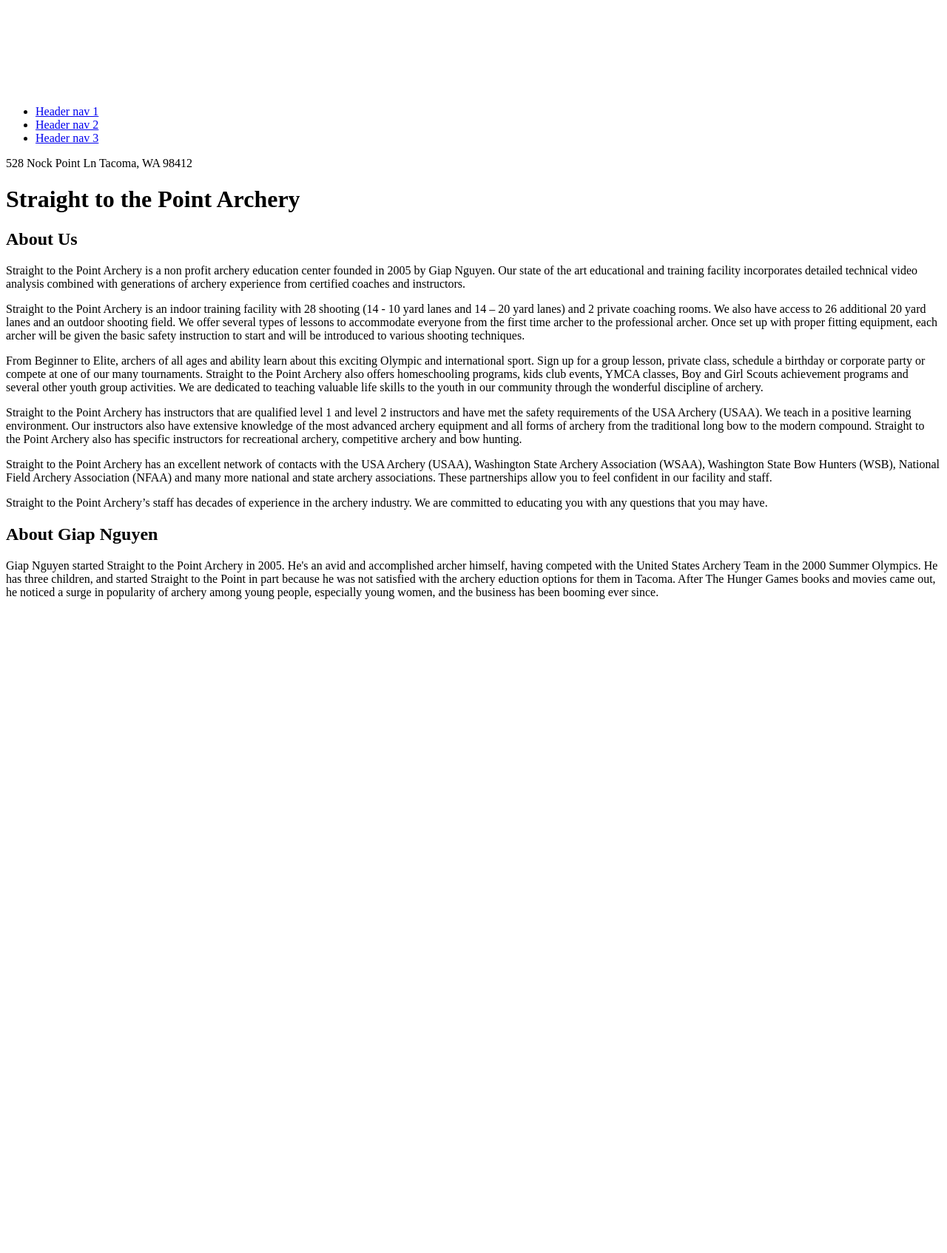
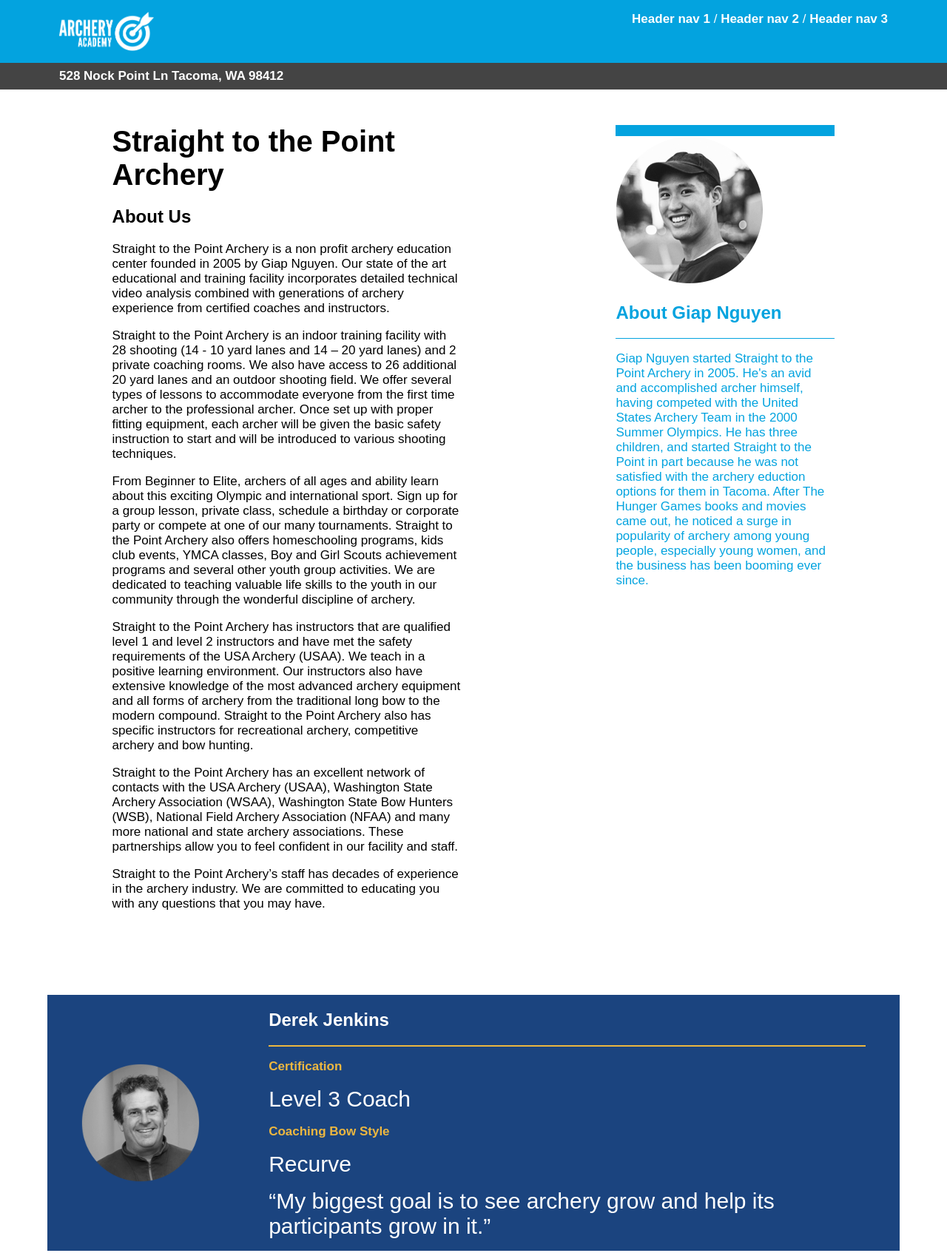
Before and after one commit to j1lin0101/archery-academy, a plain HTML site: page index.html in a window 1280 px wide. Shown: the top 1694 px of the page at 74% size. Before the commit the page ends 826 px from the top, so only its background shows below. Drawn offline with Linux system fonts and the light colour scheme.

Commit message:
Finished Styling Header and Main Content

```diff
--- a/index.html
+++ b/index.html
@@ -1,45 +1,57 @@
 <!DOCTYPE html>
 <html lang="en" dir="ltr">
+
 <head>
   <meta charset="utf-8">
   <title>Archery Academy</title>
+  <link rel="stylesheet" href="styles/style.css">
 </head>
+
 <body>
 
   <header>
     <nav>
       <img src="images/archeryAcademy-logo-white.png" alt="white logo with text on the left that states Archery Academy and on the right a white arrow stuck inside a white target">
       <ul>
-          <li><a href="#">Header nav 1</a></li>
-          <li><a href="#">Header nav 2</a></li>
-          <li><a href="#">Header nav 3</a></li>
+        <li><a href="#">
+            <h3>Header nav 1</h3>
+          </a></li>
+        <li><a href="#">
+            <h3>Header nav 2</h3>
+          </a></li>
+        <li><a href="#">
+            <h3>Header nav 3</h3>
+          </a></li>
       </ul>
     </nav>
-      528 Nock Point Ln Tacoma, WA 98412
+
+    <section id="address">
+      <h3>528 Nock Point Ln Tacoma, WA 98412</h3>
+    </section>
   </header>
 
+  <div class="main-content">
+    <section class="description">
       <h1>Straight to the Point Archery</h1>
-
-    <section>
       <article>
         <h2>About Us</h2>
         <p>Straight to the Point Archery is a non profit archery education center founded in 2005 by Giap Nguyen.
           Our state of the art educational and training facility incorporates detailed technical video analysis
           combined with generations of archery experience from certified coaches and instructors.</p>
-        <p>Straight to the Point Archery is an indoor training facility with  28 shooting (14 -  10 yard lanes
-        and 14 – 20 yard lanes) and 2 private coaching rooms. We also have access to 26  additional  20 yard
-        lanes  and an outdoor shooting field.  We offer several types of lessons to accommodate everyone from
+        <p>Straight to the Point Archery is an indoor training facility with 28 shooting (14 - 10 yard lanes
+          and 14 – 20 yard lanes) and 2 private coaching rooms. We also have access to 26 additional 20 yard
+          lanes and an outdoor shooting field. We offer several types of lessons to accommodate everyone from
           the first time archer to the professional archer. Once set up with proper fitting equipment, each archer
           will be given the basic safety instruction to start and will be introduced to various shooting techniques.</p>
         <p>From Beginner to Elite, archers of all ages and ability learn about this exciting Olympic and international
           sport. Sign up for a group lesson, private class, schedule a birthday or corporate party or compete at one of
-        our many tournaments.  Straight to the Point Archery also offers homeschooling programs, kids club events,
+          our many tournaments. Straight to the Point Archery also offers homeschooling programs, kids club events,
           YMCA classes, Boy and Girl Scouts achievement programs and several other youth group activities. We are dedicated
           to teaching valuable life skills to the youth in our community through the wonderful discipline of archery.</p>
         <p>Straight to the Point Archery has instructors that are qualified level 1 and level 2 instructors and have met
-        the safety requirements of the USA Archery (USAA). We teach in a positive learning environment.  Our instructors
+          the safety requirements of the USA Archery (USAA). We teach in a positive learning environment. Our instructors
           also have extensive knowledge of the most advanced archery equipment and all forms of archery from the traditional
-        long bow to the modern compound.  Straight to the Point Archery also has specific instructors for recreational archery,
+          long bow to the modern compound. Straight to the Point Archery also has specific instructors for recreational archery,
           competitive archery and bow hunting.</p>
         <p>Straight to the Point Archery has an excellent network of contacts with the USA Archery (USAA), Washington State
           Archery Association (WSAA), Washington State Bow Hunters (WSB), National Field Archery Association (NFAA) and many more
@@ -47,28 +59,99 @@
         <p>Straight to the Point Archery’s staff has decades of experience in the archery industry. We are committed to educating
           you with any questions that you may have.</p>
       </article>
+    </section>
 
-      <article>
+    <aside>
+      <section>
+        <img src="images/instructor-bio-image4.png" alt="Circular Image of Giap Nguyen">
         <h2>About Giap Nguyen</h2>
+        <hr>
         <p>Giap Nguyen started Straight to the Point Archery in 2005. He's an avid and accomplished archer himself, having competed
-        with the United States Archery Team in the 2000 Summer Olympics. He has three children, and  started Straight to the Point in
+          with the United States Archery Team in the 2000 Summer Olympics. He has three children, and started Straight to the Point in
           part because he was not satisfied with the archery eduction options for them in Tacoma. After The Hunger Games books and movies
           came out, he noticed a surge in popularity of archery among young people, especially young women, and the business has been booming ever since.</p>
+      </section>
+    </aside>
+  </div>
+
+
+
+  <section class="instructors">
+    <section class="instructor">
+      <img src="images/instructor-bio-image1.png" alt="Circular Image of Derek Jenkins">
+      <article class="instructor-description">
+        <h2>Derek Jenkins</h2>
+        <hr>
+        <article class="instructor-fact">
+          <h3>Certification</h3>
+          <p class="callout">Level 3 Coach</p>
+        </article>
+        <article class="instructor-fact">
+          <h3>Coaching Bow Style</h3>
+          <p class="callout">Recurve</p>
+        </article>
+        <article class="instructor-fact">
+          <blockquote>My biggest goal is to see archery grow and help its participants grow in it.</blockquote>
         </article>
 
-      <aside>
-        <article class="">
+      </article>
+    </section>
+
+    <section class="instructor">
+      <img src="images/instructor-bio-image2.png" alt="Circular Image of Derek Jenkins">
+      <article class="instructor-description">
+        <h2>Derek Jenkins</h2>
+        <hr>
+        <article class="instructor-fact">
+          <h3>Certification</h3>
+          <p class="callout">Level 3 Coach</p>
+        </article>
+        <article class="instructor-fact">
+          <h3>Coaching Bow Style</h3>
+          <p class="callout">Recurve</p>
+        </article>
+        <article class="instructor-fact">
+          <blockquote>My biggest goal is to see archery grow and help its participants grow in it.</blockquote>
+        </article>
 
       </article>
-      </aside>
     </section>
 
-    <section>
+    <section class="instructor">
+      <img src="images/instructor-bio-image3.png" alt="Circular Image of Derek Jenkins">
+      <article class="instructor-description">
+        <h2>Derek Jenkins</h2>
+        <hr>
+        <article class="instructor-fact">
+          <h3>Certification</h3>
+          <p class="callout">Level 3 Coach</p>
+        </article>
+        <article class="instructor-fact">
+          <h3>Coaching Bow Style</h3>
+          <p class="callout">Recurve</p>
+        </article>
+        <article class="instructor-fact">
+          <blockquote>My biggest goal is to see archery grow and help its participants grow in it.</blockquote>
+        </article>
 
+      </article>
+    </section>
   </section>
 
+
+
   <footer>
-
+    <img src="images/archeryAcademy-logo-white.png" alt="white logo with text on the left that states Archery Academy and on the right a white arrow stuck inside a white target">
+    <p>Lorem ipsum dolor sit amet, consectetur adipisicing elit</p>
+    <nav>
+      <ul>
+        <li><a href="#">Footer link 1</a></li>
+        <li><a href="#">Footer link 2</a></li>
+        <li><a href="#">Footer link 3</a></li>
+      </ul>
+    </nav>
+    <p>&copy; 2018 Archery Academy | Seattle, WA</p>
   </footer>
 </body>
+
 </html>
--- a/styles/style.css
+++ b/styles/style.css
@@ -0,0 +1,166 @@
+body {
+  font-family: Arial;
+  font-style: regular;
+  font-size: 17px;
+  margin: 0;
+  padding: 0;
+}
+
+h1 {
+  font-family: Arial;
+  font-style: bold;
+  font-size: 40px;
+  margin: 0;
+}
+
+h2 {
+  font-family: Arial;
+  font-style: bold;
+  font-size: 24px;
+}
+
+h3 {
+  font-family: Arial;
+  font-style: bold;
+  font-size: 17px;
+}
+
+blockquote, .callout {
+  font-family: Arial;
+  font-size: 30px;
+  margin: 0;
+}
+
+blockquote::before {
+  content: open-quote;
+}
+
+blockquote::after {
+  content: close-quote;
+}
+
+
+header nav {
+  background-color: rgb(3, 163, 223);
+  display: flex;
+  flex-flow: row nowrap;
+  justify-content: space-between;
+  align-items: flex-start;
+}
+
+header nav ul {
+  margin: 1rem 5rem;
+}
+
+nav ul li{
+  list-style: none;
+  display: inline;
+}
+
+nav ul li h3 {
+  display: inline;
+}
+
+nav ul li:after {
+  color: white;
+  content: " / ";
+}
+
+nav ul li:last-child:after {
+  color: white;
+  content: "";
+}
+
+nav ul li a {
+  text-decoration: none;
+  color: white;
+}
+
+nav img {
+  width: 10%;
+  margin: 1rem 5rem;
+}
+
+#address h3 {
+  margin:0;
+  padding: 0.5rem 5rem;
+}
+
+#address {
+  background-color: rgb(68, 68 ,68);
+  color: white;
+}
+
+.main-content {
+  display: flex;
+  flex-flow: row wrap;
+  justify-content: space-around;
+  margin: 3rem;
+}
+
+.description {
+  width: 40%;
+}
+
+.instructors {
+  clear: both;
+}
+
+aside {
+  width: 25%;
+  border-top: 15px solid rgb(3, 163, 223);
+  color: rgb(3, 163, 223);
+}
+
+aside hr {
+  background-color: rgb(3, 163, 223);
+  height: 1px;
+  border: none;
+}
+
+footer {
+  clear: both;
+}
+
+.instructors {
+  display: flex;
+  flex-flow: column nowrap;
+  justify-content: center;
+  align-items: center;
+}
+
+.instructor {
+  display: flex;
+  flex-flow: row wrap;
+  justify-content: space-around;
+  background-color: rgb(27, 68, 127);
+  margin: 3rem;
+}
+
+.instructor img {
+  width: 10rem;
+  height: 10rem;
+  align-self: center;
+}
+
+.instructor-description {
+  color: white;
+}
+
+.instructor-description {
+  width: 70%;
+}
+
+.instructor-description hr {
+  background-color: rgb(236, 183, 64);
+  border: none;
+  height: 2px;
+}
+
+.instructor-description h3 {
+  color: rgb(236, 183, 64);
+}
+
+.instructor-fact {
+  margin: 1rem 0rem;
+}
```
Lines whose indentation alone changed are shown as unchanged.
